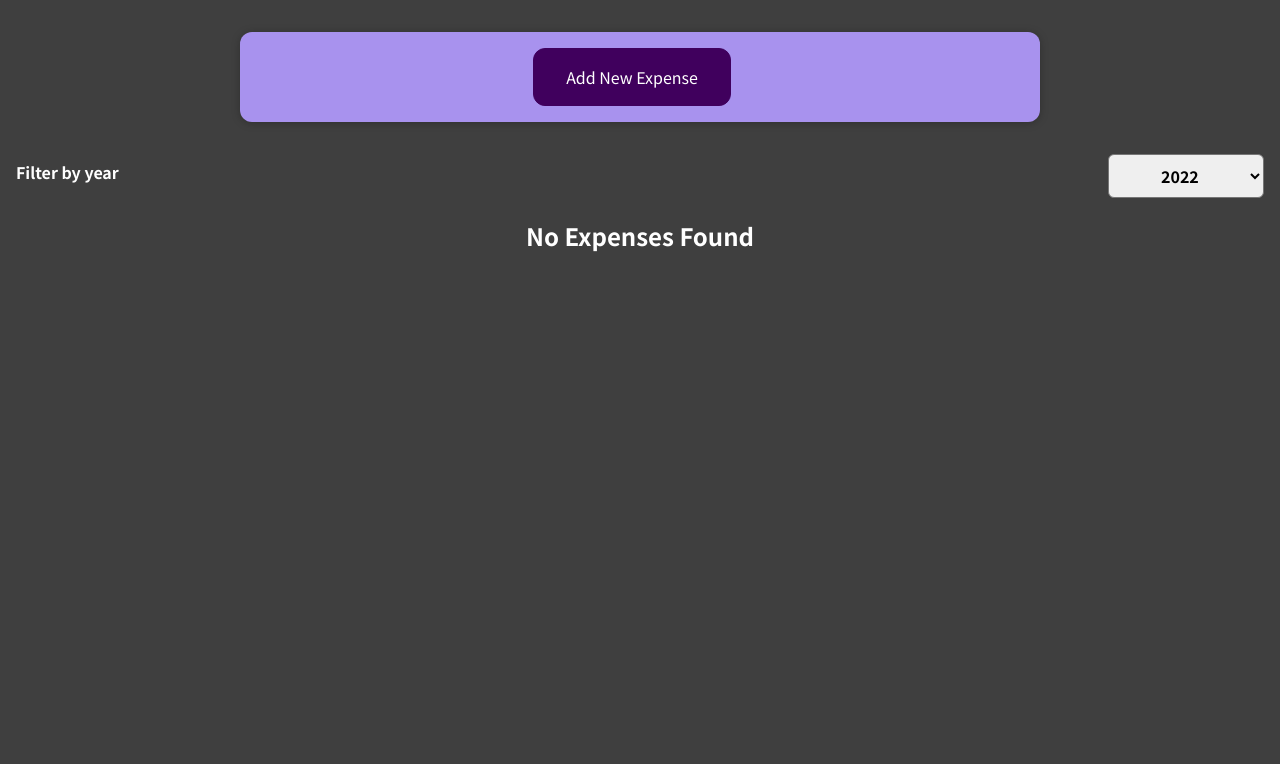
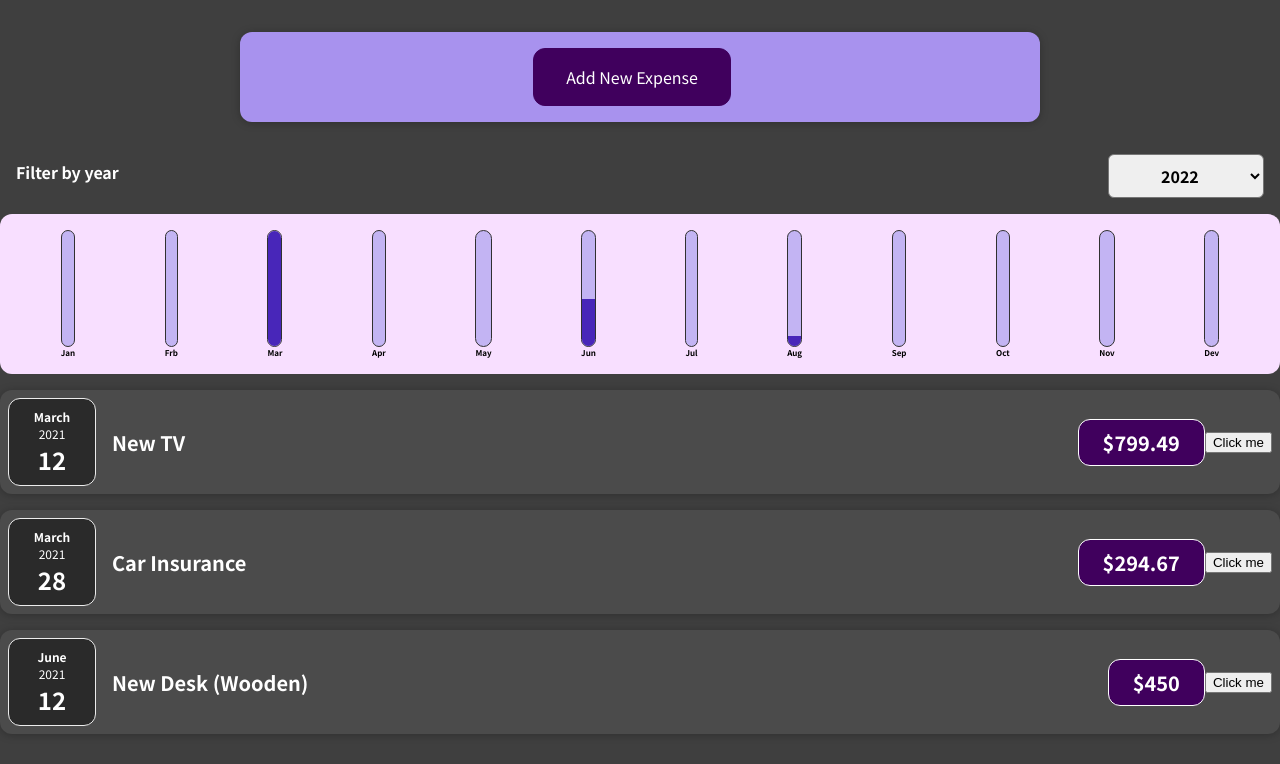
Before and after one commit to VictorIvanov87/expenses, a React (Create React App) app: page / in a window 1280 px wide. Shown: the top 764 px of the page. Built offline with nearby package versions, Linux system fonts and the light colour scheme.

Commit message:
Add chart

```diff
--- /dev/null
+++ b/src/components/Chart/Chart.css
@@ -0,0 +1,9 @@
+.chart {
+  padding: 1rem;
+  border-radius: 12px;
+  background-color: #f8dfff;
+  text-align: center;
+  display: flex;
+  justify-content: space-around;
+  height: 10rem;
+}
--- /dev/null
+++ b/src/components/Chart/Chart.js
@@ -0,0 +1,17 @@
+import ChartBar from './ChartBar';
+import './Chart.css';
+
+const Chart = ({ data }) => {
+  const values = data.map((d) => d.value);
+  const max = Math.max(...values);
+
+  return (
+    <div className="chart">
+      {data.map((d) => (
+        <ChartBar key={d.id} value={d.value} label={d.label} maxValue={max}></ChartBar>
+      ))}
+    </div>
+  );
+};
+
+export default Chart;
--- /dev/null
+++ b/src/components/Chart/ChartBar.css
@@ -0,0 +1,30 @@
+.chart-bar {
+  height: 100%;
+  display: flex;
+  flex-direction: column;
+  align-items: center;
+}
+
+.chart-bar__inner {
+  height: 100%;
+  width: 100%;
+  border: 1px solid #313131;
+  border-radius: 12px;
+  background-color: #c3b4f3;
+  overflow: hidden;
+  display: flex;
+  flex-direction: column;
+  justify-content: flex-end;
+}
+
+.chart-bar__fill {
+  background-color: #4826b9;
+  width: 100%;
+  transition: all 0.3s ease-out;
+}
+
+.chart-bar__label {
+  font-weight: bold;
+  font-size: 0.5rem;
+  text-align: center;
+}
--- /dev/null
+++ b/src/components/Chart/ChartBar.js
@@ -0,0 +1,21 @@
+import React from 'react';
+import './ChartBar.css';
+
+const ChartBar = ({ value, maxValue, label }) => {
+  let barFillHeight = '0%';
+
+  if (maxValue > 0) {
+    barFillHeight = Math.round((value / maxValue) * 100) + '%';
+  }
+
+  return (
+    <div className="chart-bar">
+      <div className="chart-bar__inner">
+        <div className="chart-bar__fill" style={{ height: barFillHeight }}></div>
+      </div>
+      <div className="chart-bar__label">{label}</div>
+    </div>
+  );
+};
+
+export default ChartBar;
--- a/src/components/Expenses/Expenses.js
+++ b/src/components/Expenses/Expenses.js
@@ -4,6 +4,7 @@ import './Expenses.css';
 import ExpensesFilter from './ExpensesFilter';
 import ExpensesList from './ExpensesList';
 import NewExpense from '../NewExpense/NewExpense';
+import ExpnsesChart from './ExpnsesChart';
 
 const INITIAL_EXPENSES = [
   {
@@ -28,7 +29,7 @@ const INITIAL_EXPENSES = [
 ];
 
 const Expenses = () => {
-  const [currentFilter, setCurrentFilter] = useState(2022);
+  const [currentFilter, setCurrentFilter] = useState(2021);
   const addExpenseHandler = (expense) => {
     console.log('In App.js');
     console.log(expense);
@@ -37,8 +38,9 @@ const Expenses = () => {
   return (
     <>
       <NewExpense onAddExpense={addExpenseHandler} />
-      <ExpensesFilter onFilterChange={setCurrentFilter}></ExpensesFilter>
-      <ExpensesList expenses={INITIAL_EXPENSES} year={currentFilter}></ExpensesList>
+      <ExpensesFilter onFilterChange={setCurrentFilter} />
+      <ExpnsesChart expenses={INITIAL_EXPENSES} />
+      <ExpensesList expenses={INITIAL_EXPENSES} year={currentFilter} />
     </>
   );
 };
--- /dev/null
+++ b/src/components/Expenses/ExpnsesChart.js
@@ -0,0 +1,28 @@
+import React from 'react';
+import Chart from '../Chart/Chart';
+
+const ExpnsesChart = ({ expenses }) => {
+  const data = [
+    { label: 'Jan', value: 0 },
+    { label: 'Frb', value: 0 },
+    { label: 'Mar', value: 0 },
+    { label: 'Apr', value: 0 },
+    { label: 'May', value: 0 },
+    { label: 'Jun', value: 0 },
+    { label: 'Jul', value: 0 },
+    { label: 'Aug', value: 0 },
+    { label: 'Sep', value: 0 },
+    { label: 'Oct', value: 0 },
+    { label: 'Nov', value: 0 },
+    { label: 'Dev', value: 0 }
+  ];
+
+  for (const expense of expenses) {
+    const month = expense.date.getMonth();
+    data[month].value += expense.amount;
+  }
+
+  return <Chart data={data} />;
+};
+
+export default ExpnsesChart;
--- a/src/components/NewExpense/ExpenseForm.js
+++ b/src/components/NewExpense/ExpenseForm.js
@@ -44,7 +44,7 @@ const ExpenseForm = (props) => {
 
     const expenseData = {
       title: enteredTitle,
-      amount: enteredAmount,
+      amount: +enteredAmount,
       date: new Date(enteredDate)
     };
 
```
Also changed, not shown: 1 other file (tests, documents, lock files or other folders).
